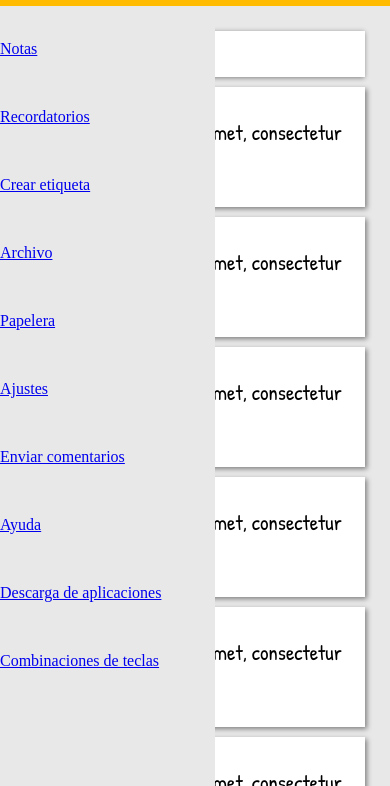
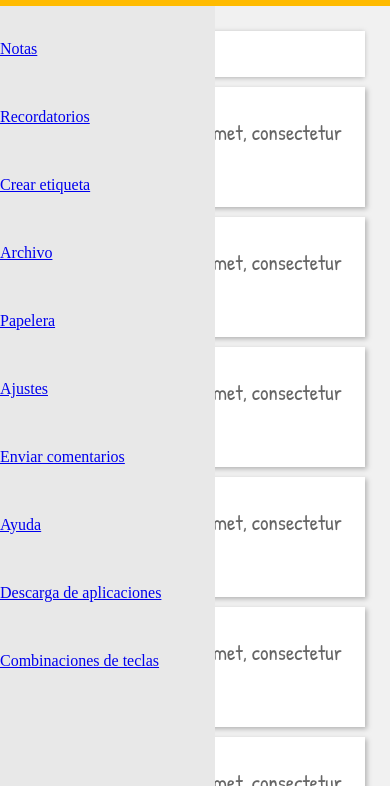
Before and after one commit to iestevea/google-keep, a plain HTML site: page index.html in a window 390 px wide. Both pictures are taken after a click on the icon "menu". Shown: the part 58-844 px from the top of the page. Drawn offline with Linux system fonts and the light colour scheme.

Commit message:
feat the content is blurred when the nav bar shows

```diff
--- a/css/style.css
+++ b/css/style.css
@@ -81,6 +81,11 @@ header {
     display: block;
     z-index: 2;
 }
+.content-blurred {
+    filter: blur(1.5px);
+    filter: grayscale(100%);
+    opacity: 0.6;
+}
 
 @media (min-width:768px){
 body {
--- a/utils.js
+++ b/utils.js
@@ -1,7 +1,10 @@
 window.onload = () => {
   document.getElementById("menu-button").addEventListener("click",() => {
-    var nav = document.getElementsByClassName("navigation");
-    nav[0].classList.toggle("navigation-visible");
-    console.log(nav[0]);
+    if(window.innerWidth <= 768){
+      var nav = document.getElementsByClassName("navigation");
+      nav[0].classList.toggle("navigation-visible");
+      var content = document.getElementsByClassName("content");
+      content[0].classList.toggle("content-blurred");
+    }
   });
 }
```
